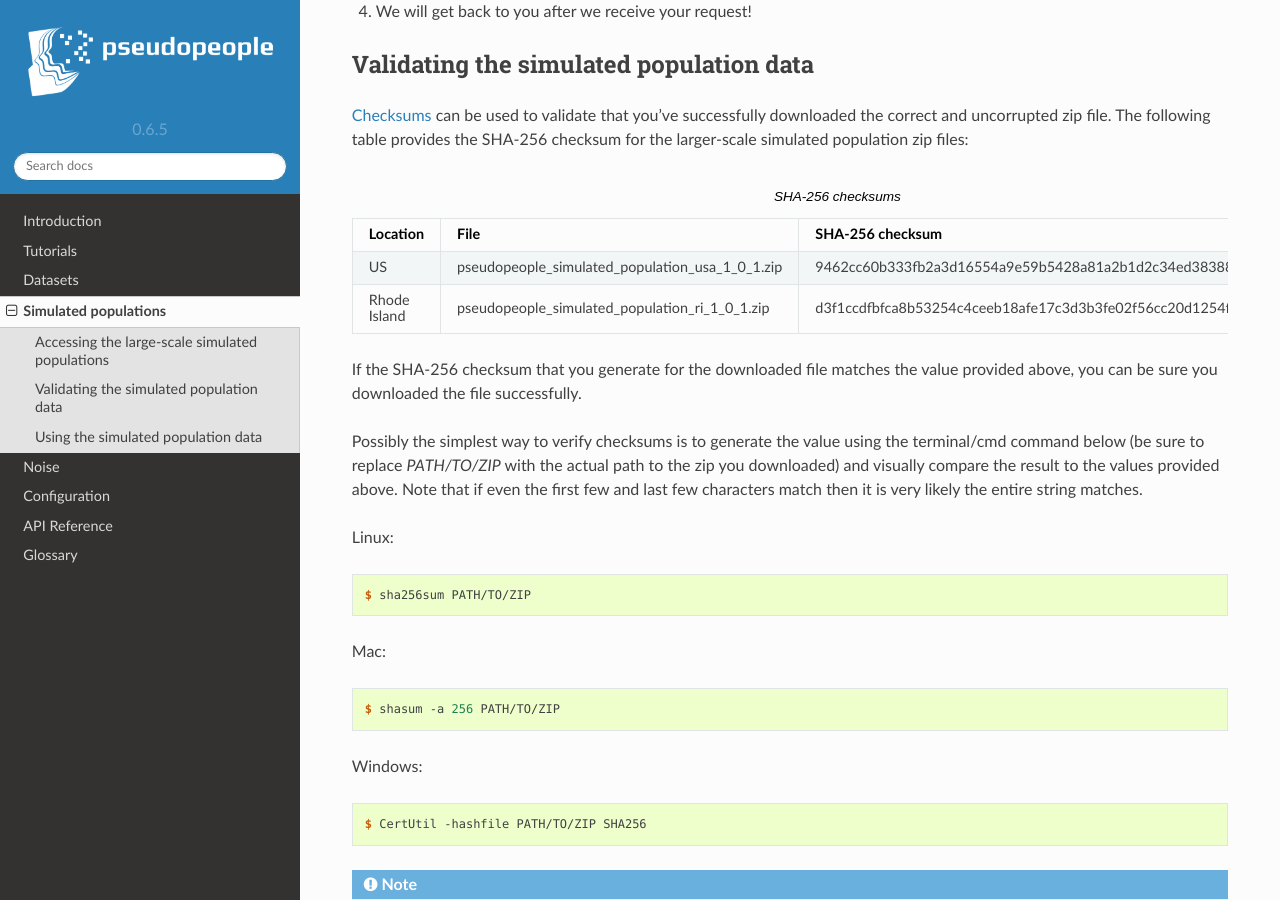
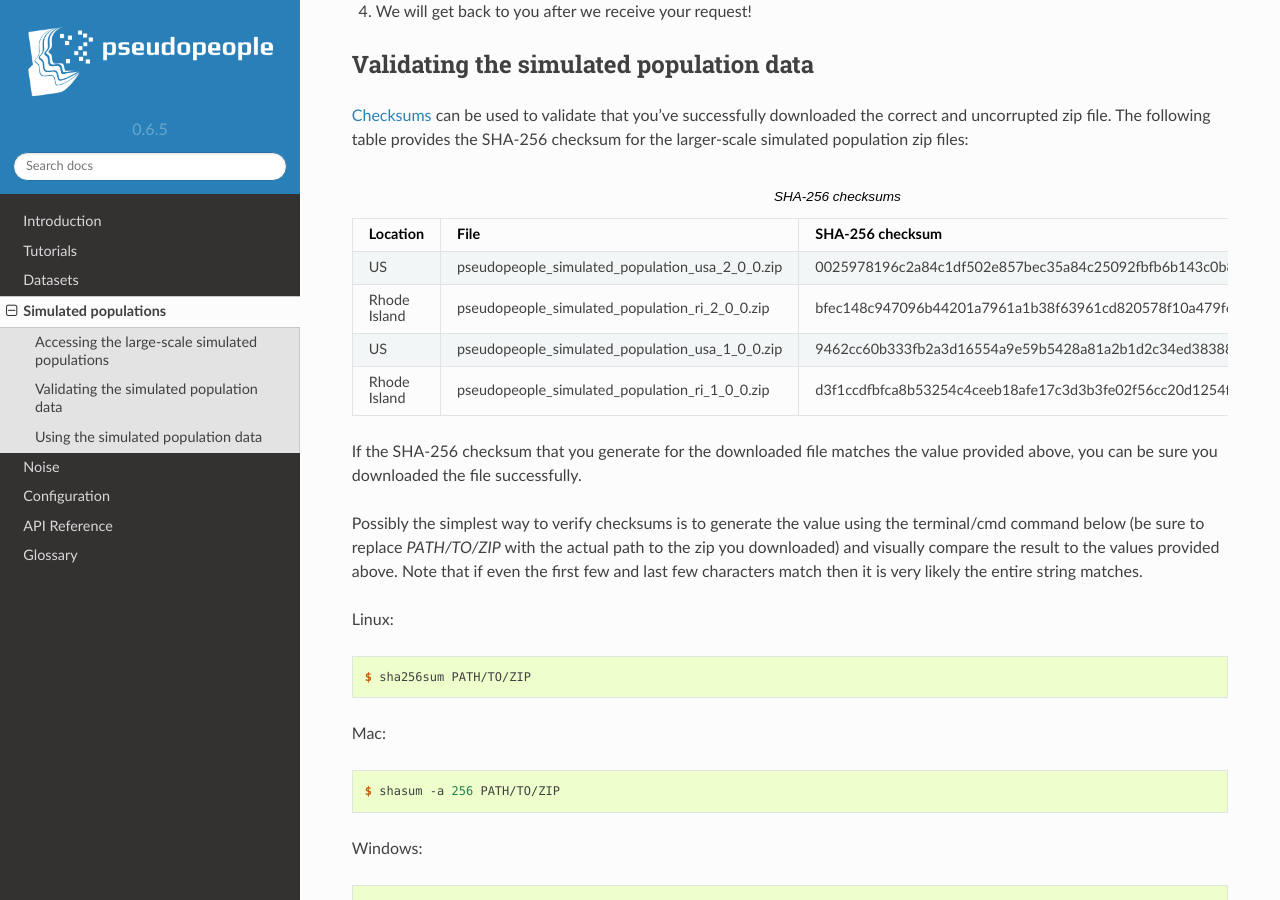
Before and after one commit to ihmeuw/pseudopeople, a Sphinx documentation site: the page built from docs/source/simulated_populations/index.rst, in a window 1280 px wide and 900 px high, scrolled down 912 px. Built offline with Sphinx 7.4.7 and the Read the Docs theme 2.0.0, drawn with Linux system fonts in a browser that asks for light colours.

Commit message:
Update checksums (#298)
New checksums for yellow release data zip files.
- *Category*: Other
- *JIRA issue*: [MIC-4471](https://jira.ihme.washington.edu/browse/MIC-4471)

-New checksums for yellow release zip files

Testing
All tests pass

```diff
--- a/docs/source/simulated_populations/index.rst
+++ b/docs/source/simulated_populations/index.rst
@@ -66,10 +66,16 @@ The following table provides the SHA-256 checksum for the larger-scale simulated
     - File
     - SHA-256 checksum
   * - US
-    - pseudopeople_simulated_population_usa_1_0_1.zip
+    - pseudopeople_simulated_population_usa_2_0_0.zip
+    - 0025978196c2a84c1df502e857bec35a84c25092fbfb6b143c0b8ff30dea5eed
+  * - Rhode Island
+    - pseudopeople_simulated_population_ri_2_0_0.zip
+    - bfec148c947096b44201a7961a1b38f63961cd820578f10a479f623d8d79f0d1
+  * - US
+    - pseudopeople_simulated_population_usa_1_0_0.zip
     - 9462cc60b333fb2a3d16554a9e59b5428a81a2b1d2c34ed383883d7b68d2f89f
   * - Rhode Island
-    - pseudopeople_simulated_population_ri_1_0_1.zip
+    - pseudopeople_simulated_population_ri_1_0_0.zip
     - d3f1ccdfbfca8b53254c4ceeb18afe17c3d3b3fe02f56cc20d1254f818c39435
 
 If the SHA-256 checksum that
```
